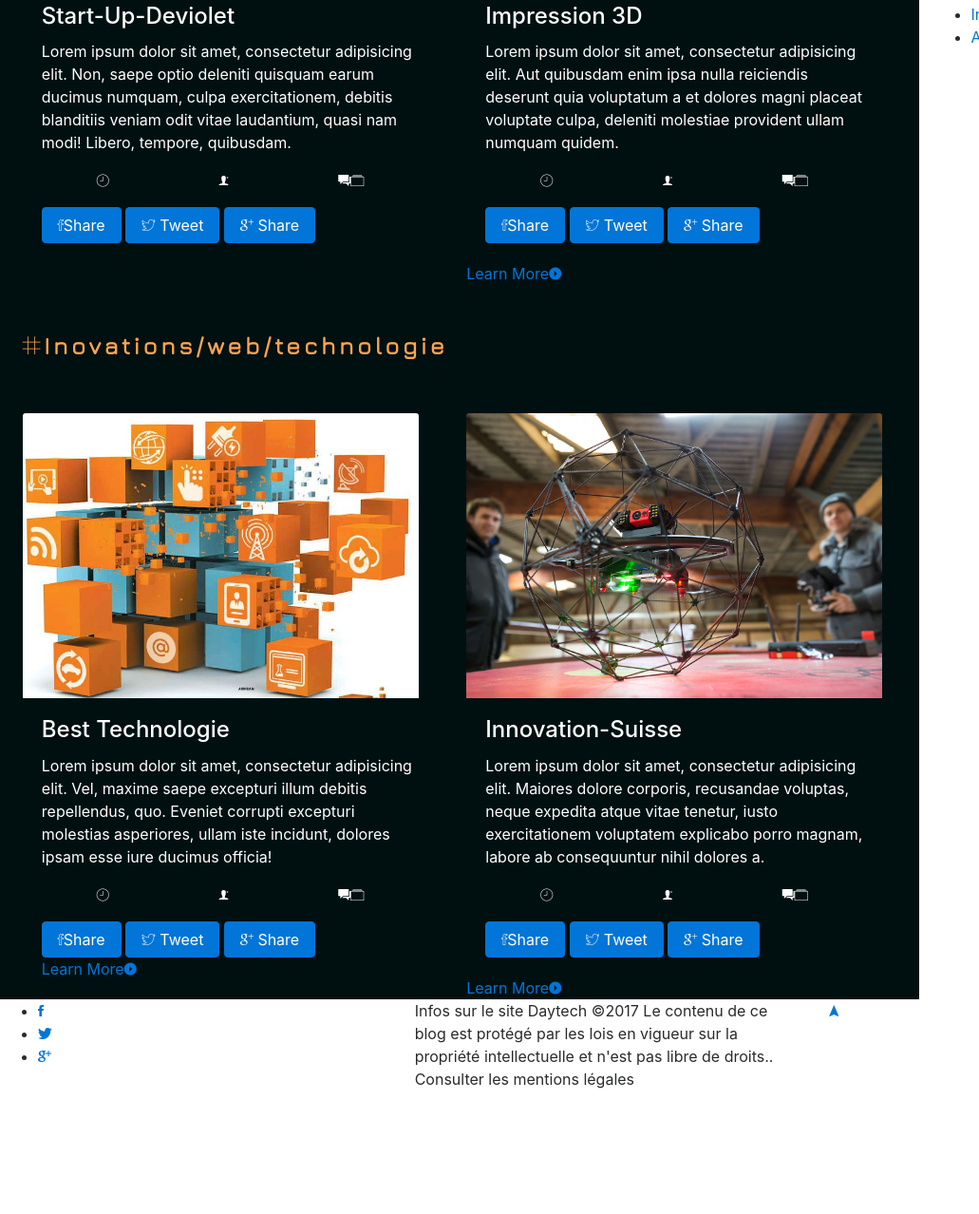
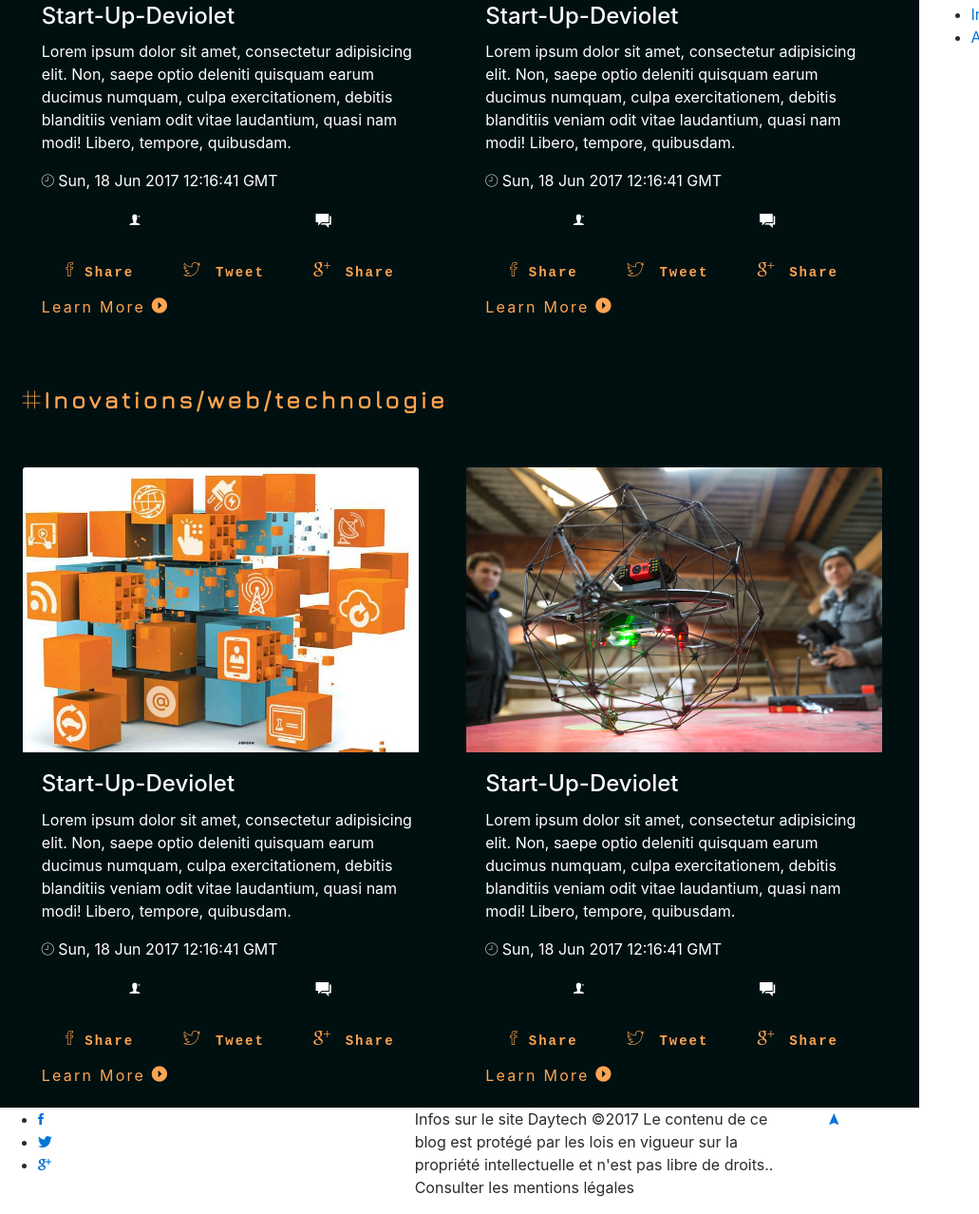
Before and after one commit to bettoumi/blog, a plain HTML site: page index.html in a window 1280 px wide. Shown: the part 880-2158 px from the top of the page at 95% size, without its empty margins (0-1031 px from the left). Before the commit the page ends 2044 px from the top, so only its background shows below. Drawn offline with nearby package versions, Linux system fonts and the light colour scheme; a web font is replaced by a local one.

Commit message:
style date

```diff
--- a/css/main.css
+++ b/css/main.css
@@ -209,12 +209,61 @@ textarea {
   {
      height: 300px;
   }
-   .date-comment
+
+
+   .date-comment,  .partage
    {
      display: flex;
      justify-content: space-around;
 
    }
+
+  .date-comment
+   {
+       font-size: 18px;
+
+    }
+    .partage .btn,.learn
+    {
+      color:rgb(255,165,82);
+      letter-spacing: 0.14em;
+    }
+
+   .partage .btn
+   {
+    font-size: 14px;
+    font-family: monospace;
+    font-weight: bold;
+    transition: all 0.6s ease-in;
+   }
+   .partage .btn:hover
+   {
+     background-color:  #c4d6b0;
+   }
+   .partage .btn:hover
+   {
+     color: #001011;
+   }
+   .icon
+   {
+    font-size: 20px;
+   }
+   .learn
+   {
+    text-decoration: none;
+    transition: all 0.5s ease-out;
+   }
+   .learn:hover
+   {
+    text-decoration: none;
+    color: white;
+    font-size: 18px;
+   }
+   .learn:hover  .icon
+  {
+    font-size:20px;
+  }
+
 
 
   /* ==========================================================================
--- a/index.html
+++ b/index.html
@@ -73,45 +73,54 @@
               <div class="card-block">
                 <h4 class="card-title">Start-Up-Deviolet</h4>
                 <p class="card-text">Lorem ipsum dolor sit amet, consectetur adipisicing elit. Non, saepe optio deleniti quisquam earum ducimus numquam, culpa exercitationem, debitis blanditiis veniam odit vitae laudantium, quasi nam modi! Libero, tempore, quibusdam.</p>
+                <p class="date"> <span class="ion-ios-clock-outline"> </span><span class="affichdate"></span></p>
+                     <!-- date et comment part -->
                 <div class="date-comment">
-                   <p id="date"> <span class="ion-ios-clock-outline"></span><span class="affichdate"></span></p>
+
                    <p><span class="ion-ios-personadd"></span></p>
-                   <p id="comment"><span class="ion-android-chat"></span><span class="acout-comment"></span><span class="ion-ios-albums-outline"></span></p>
+                   <p class="comment"><span class="ion-android-chat icon"></span><span class="acout-comment"></span></p>
                 </div>
+                     <!-- button part -->
                 <div class="partage">
-                  <a href="#" class="btn btn-primary"><span class="ion-social-facebook-outline"></span>Share</a><span class=""></span>
+                  <a href="#" class="btn"><span class="ion-social-facebook-outline icon"></span> Share</a>
 
-                  <a href="#" class="btn btn-primary"><span class="ion-social-twitter-outline"> </span>Tweet</a>
-                  <a href="#" class="btn btn-primary"><span class="ion-social-googleplus-outline"> </span> Share</a>
+                  <a href="#" class="btn"><span class="ion-social-twitter-outline icon icon"> </span> Tweet</a>
+                  <a href="#" class="btn"><span class="ion-social-googleplus-outline icon"> </span> Share</a>
                 </div>
+               <a href="#" class="learn">Learn More <span class="ion-android-arrow-dropright-circle icon"></span></a>
               </div>
+
             </article>
                    <!-- end first article -->
-            <article class="card col-12 col-md-6" >
+
+            <article class="card col-12 col-md-6">
               <div class="entet-card">
-                   <img class="card-img-top img-fluid" src="img/impression3d.jpg" alt="imprimente-3d" onmouseover="affichalt(this)" onmouseout="cacheralt(this)">
+                  <img class="card-img-top img-fluid" src="img/impression3d.jpg" alt="start-up-deviolet" onmouseover="affichalt(this)" onmouseout="cacheralt(this)">
 
                </div>
               <div class="card-block">
-                <h4 class="card-title">Impression 3D</h4>
-                <p class="card-text">Lorem ipsum dolor sit amet, consectetur adipisicing elit. Aut quibusdam enim ipsa nulla reiciendis deserunt quia voluptatum a et dolores magni placeat voluptate culpa, deleniti molestiae provident ullam numquam quidem.</p>
+                <h4 class="card-title">Start-Up-Deviolet</h4>
+                <p class="card-text">Lorem ipsum dolor sit amet, consectetur adipisicing elit. Non, saepe optio deleniti quisquam earum ducimus numquam, culpa exercitationem, debitis blanditiis veniam odit vitae laudantium, quasi nam modi! Libero, tempore, quibusdam.</p>
+                <p class="date"> <span class="ion-ios-clock-outline"> </span><span class="affichdate"></span></p>
+                     <!-- date et comment part -->
                 <div class="date-comment">
-                   <p id="date"> <span class="ion-ios-clock-outline"></span><span class="affichdate"></span></p>
+
                    <p><span class="ion-ios-personadd"></span></p>
-                   <p id="comment"><span class="ion-android-chat"></span><span class="acout-comment"></span><span class="ion-ios-albums-outline"></span></p>
+                   <p class="comment"><span class="ion-android-chat icon"></span><span class="acout-comment"></span></p>
                 </div>
+                     <!-- button part -->
                 <div class="partage">
-                  <a href="#" class="btn btn-primary"><span class="ion-social-facebook-outline"></span>Share</a><span class=""></span>
+                  <a href="#" class="btn"><span class="ion-social-facebook-outline icon"></span> Share</a>
 
-                  <a href="#" class="btn btn-primary"><span class="ion-social-twitter-outline"> </span>Tweet</a>
-                  <a href="#" class="btn btn-primary"><span class="ion-social-googleplus-outline"> </span> Share</a>
+                  <a href="#" class="btn"><span class="ion-social-twitter-outline icon icon"> </span> Tweet</a>
+                  <a href="#" class="btn"><span class="ion-social-googleplus-outline icon"> </span> Share</a>
                 </div>
+               <a href="#" class="learn">Learn More <span class="ion-android-arrow-dropright-circle icon"></span></a>
               </div>
-              <a href="#">Learn More<span class="ion-android-arrow-dropright-circle"></span></a>
-                 </div>
+
             </article>
           </div>
-               <!-- end of two articles -->
+               <!-- end of second articles -->
          </section>
 
          <section class="articlecont">
@@ -119,49 +128,56 @@
            <div class="row">
             <article class="card col-12 col-md-6">
               <div class="entet-card">
-                 <img class="card-img-top img-fluid" src="img/besttechnologie.jpg" alt="besttechnologie" onmouseover="affichalt(this)" onmouseout="cacheralt(this)">
+                  <img class="card-img-top img-fluid" src="img/besttechnologie.jpg" alt="start-up-deviolet" onmouseover="affichalt(this)" onmouseout="cacheralt(this)">
 
                </div>
               <div class="card-block">
-                <h4 class="card-title">Best Technologie</h4>
-                <p class="card-text">Lorem ipsum dolor sit amet, consectetur adipisicing elit. Vel, maxime saepe excepturi illum debitis repellendus, quo. Eveniet corrupti excepturi molestias asperiores, ullam iste incidunt, dolores ipsam esse iure ducimus officia!</p>
+                <h4 class="card-title">Start-Up-Deviolet</h4>
+                <p class="card-text">Lorem ipsum dolor sit amet, consectetur adipisicing elit. Non, saepe optio deleniti quisquam earum ducimus numquam, culpa exercitationem, debitis blanditiis veniam odit vitae laudantium, quasi nam modi! Libero, tempore, quibusdam.</p>
+                <p class="date"> <span class="ion-ios-clock-outline"> </span><span class="affichdate"></span></p>
+                     <!-- date et comment part -->
                 <div class="date-comment">
-                   <p id="date"> <span class="ion-ios-clock-outline"></span><span class="affichdate"></span></p>
+
                    <p><span class="ion-ios-personadd"></span></p>
-                   <p id="comment"><span class="ion-android-chat"></span><span class="acout-comment"></span><span class="ion-ios-albums-outline"></span></p>
+                   <p class="comment"><span class="ion-android-chat icon"></span><span class="acout-comment"></span></p>
                 </div>
+                     <!-- button part -->
                 <div class="partage">
-                  <a href="#" class="btn btn-primary"><span class="ion-social-facebook-outline"></span>Share</a><span class=""></span>
+                  <a href="#" class="btn"><span class="ion-social-facebook-outline icon"></span> Share</a>
 
-                  <a href="#" class="btn btn-primary"><span class="ion-social-twitter-outline"> </span>Tweet</a>
-                  <a href="#" class="btn btn-primary"><span class="ion-social-googleplus-outline"> </span> Share</a>
+                  <a href="#" class="btn"><span class="ion-social-twitter-outline icon icon"> </span> Tweet</a>
+                  <a href="#" class="btn"><span class="ion-social-googleplus-outline icon"> </span> Share</a>
                 </div>
-                 <a href="#">Learn More<span class="ion-android-arrow-dropright-circle"></span></a>
+               <a href="#" class="learn">Learn More <span class="ion-android-arrow-dropright-circle icon"></span></a>
               </div>
+
             </article>
 
           <article class="card col-12 col-md-6">
               <div class="entet-card">
-              <img class="card-img-top img-fluid" src="img/innovatsuisse.jpg" alt="jeuxmicrosoft" onmouseover="affichalt(this)" onmouseout="cacheralt(this)">
+                  <img class="card-img-top img-fluid" src="img/innovatsuisse.jpg" alt="start-up-deviolet" onmouseover="affichalt(this)" onmouseout="cacheralt(this)">
 
                </div>
               <div class="card-block">
-                <h4 class="card-title">Innovation-Suisse </h4>
-                <p class="card-text">Lorem ipsum dolor sit amet, consectetur adipisicing elit. Maiores dolore corporis, recusandae voluptas, neque expedita atque vitae tenetur, iusto exercitationem voluptatem explicabo porro magnam, labore ab consequuntur nihil dolores a.</p>
+                <h4 class="card-title">Start-Up-Deviolet</h4>
+                <p class="card-text">Lorem ipsum dolor sit amet, consectetur adipisicing elit. Non, saepe optio deleniti quisquam earum ducimus numquam, culpa exercitationem, debitis blanditiis veniam odit vitae laudantium, quasi nam modi! Libero, tempore, quibusdam.</p>
+                <p class="date"> <span class="ion-ios-clock-outline"> </span><span class="affichdate"></span></p>
+                     <!-- date et comment part -->
                 <div class="date-comment">
-                   <p id="date"> <span class="ion-ios-clock-outline"></span><span class="affichdate"></span></p>
+
                    <p><span class="ion-ios-personadd"></span></p>
-                   <p id="comment"><span class="ion-android-chat"></span><span class="acout-comment"></span><span class="ion-ios-albums-outline"></span></p>
+                   <p class="comment"><span class="ion-android-chat icon"></span><span class="acout-comment"></span></p>
                 </div>
+                     <!-- button part -->
                 <div class="partage">
-                  <a href="#" class="btn btn-primary"><span class="ion-social-facebook-outline"></span>Share</a><span class=""></span>
+                  <a href="#" class="btn"><span class="ion-social-facebook-outline icon"></span> Share</a>
 
-                  <a href="#" class="btn btn-primary"><span class="ion-social-twitter-outline"> </span>Tweet</a>
-                  <a href="#" class="btn btn-primary"><span class="ion-social-googleplus-outline"> </span> Share</a>
+                  <a href="#" class="btn"><span class="ion-social-twitter-outline icon icon"> </span> Tweet</a>
+                  <a href="#" class="btn"><span class="ion-social-googleplus-outline icon"> </span> Share</a>
                 </div>
+               <a href="#" class="learn">Learn More <span class="ion-android-arrow-dropright-circle icon"></span></a>
               </div>
-              <a href="#">Learn More<span class="ion-android-arrow-dropright-circle"></span></a>
-                 </div>
+
             </article>
             </div>
                <!-- end of article -->
--- a/js/main.js
+++ b/js/main.js
@@ -46,7 +46,7 @@ function affichalt(img)
 // =============Display Date============
 // ==================================
  var d= new Date();
- var  alldate=document.getElementsByClasseName("affichdate");
+ var  alldate=document.getElementsByClassName("affichdate");
   for(i=0; i<alldate.length;i++)
   {
     alldate[i].innerHTML = d.toUTCString();
```
Lines whose indentation alone changed are shown as unchanged.
